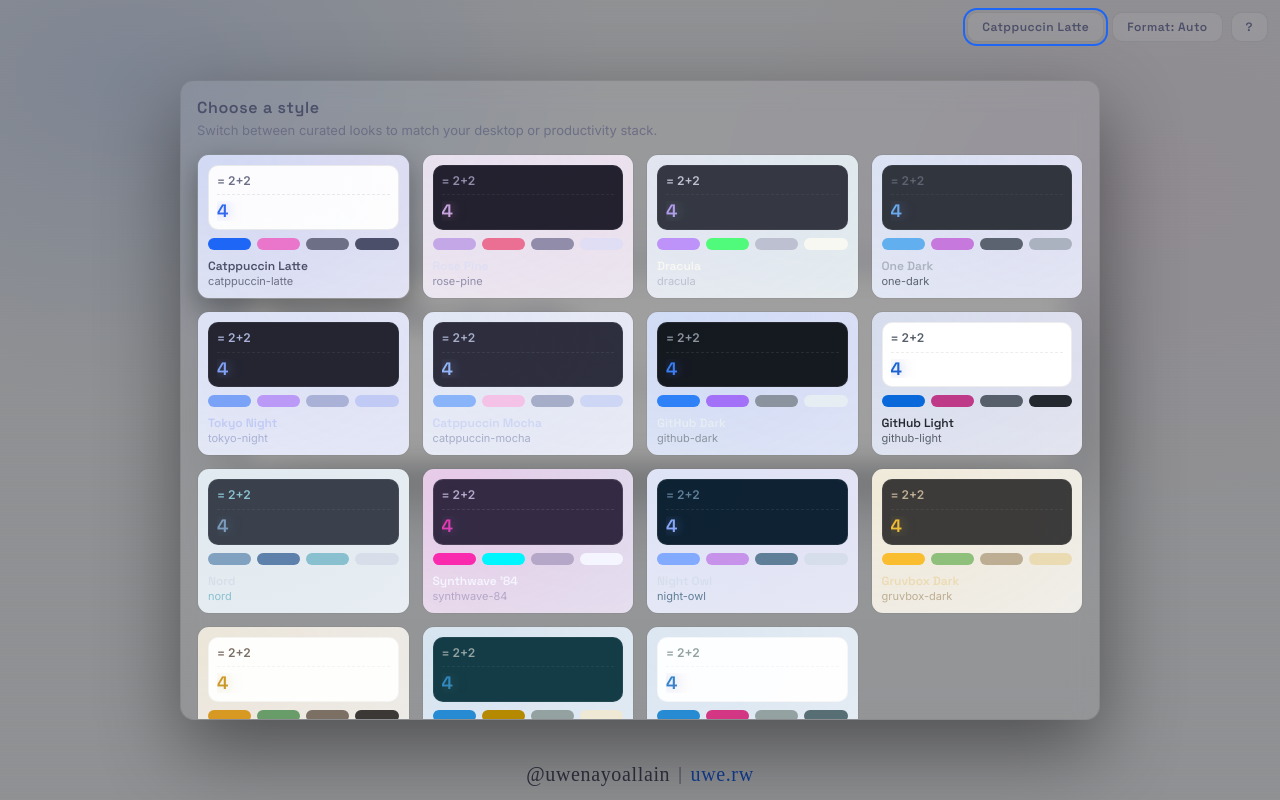
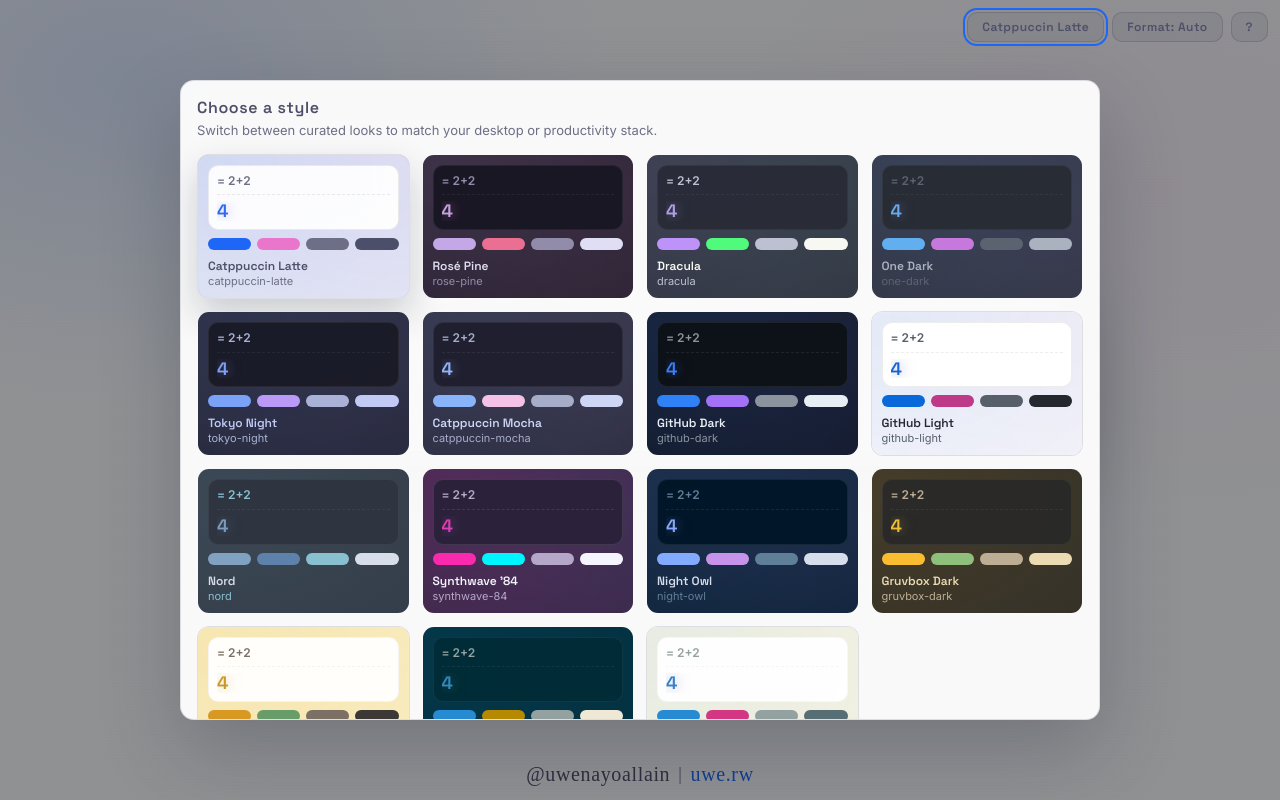
Before and after one commit to uwenayoallain/simple-calculator, a React (Vite) app: page / in a window 1280 px wide. Both pictures are taken after a click on the button "Catppuccin Latte". Built offline with nearby package versions, Linux system fonts and the light colour scheme; a web font is replaced by a local one.

Commit message:
fix: align theme surfaces with preset tone

```diff
--- a/src/components/QuickCalc.tsx
+++ b/src/components/QuickCalc.tsx
@@ -1,7 +1,7 @@
 import { useEffect, useMemo, useRef, useState } from 'react'
 import type React from 'react'
 import { evaluate } from '../lib/calc'
-import { THEMES as PRESETS, getThemeById, type ThemeId } from '../themes'
+import { THEMES as PRESETS, getThemeById, type ThemeId, type ThemeTone } from '../themes'
 
 type FormatMode = 'auto' | 'plain' | 'fixed2' | 'fixed4' | 'scientific'
 
@@ -12,6 +12,43 @@ const FORMAT_OPTIONS: Array<{ id: FormatMode; label: string; hint: string }> = [
   { id: 'fixed4', label: 'Fixed 4', hint: 'Four decimal places' },
   { id: 'scientific', label: 'Scientific', hint: 'Scientific notation with 8 digits' },
 ]
+
+const TONE_VARS: Record<ThemeTone, React.CSSProperties> = {
+  dark: {
+    '--qc-layer-elevated': 'linear-gradient(180deg, rgba(255,255,255,0.1), rgba(255,255,255,0.05))',
+    '--qc-layer-elevated-border': 'rgba(255,255,255,0.08)',
+    '--qc-layer-button-bg': 'rgba(255,255,255,0.08)',
+    '--qc-layer-button-hover': 'rgba(255,255,255,0.12)',
+    '--qc-layer-button-border': 'rgba(255,255,255,0.08)',
+    '--qc-layer-card-bg': 'rgba(255,255,255,0.06)',
+    '--qc-layer-card-border': 'rgba(255,255,255,0.08)',
+    '--qc-layer-card-hover-shadow': '0 10px 30px rgba(0,0,0,0.35)',
+    '--qc-layer-card-selected-shadow': '0 0 0 2px color-mix(in srgb, var(--qc-accent) 55%, transparent) inset, 0 14px 34px rgba(0,0,0,0.45)',
+    '--qc-layer-format-bg': 'rgba(255,255,255,0.06)',
+    '--qc-layer-format-selected-bg': 'rgba(255,255,255,0.1)',
+    '--qc-format-shadow-selected': '0 10px 28px rgba(0,0,0,0.32)',
+    '--qc-layer-toast-bg': 'rgba(255,255,255,0.08)',
+    '--qc-layer-code-bg': 'rgba(255,255,255,0.08)',
+    '--qc-shadow-elevated': '0 30px 80px rgba(0,0,0,0.45)',
+  },
+  light: {
+    '--qc-layer-elevated': 'rgba(255,255,255,0.95)',
+    '--qc-layer-elevated-border': 'rgba(15,23,42,0.12)',
+    '--qc-layer-button-bg': 'rgba(15,23,42,0.06)',
+    '--qc-layer-button-hover': 'rgba(15,23,42,0.1)',
+    '--qc-layer-button-border': 'rgba(15,23,42,0.14)',
+    '--qc-layer-card-bg': 'rgba(255,255,255,0.92)',
+    '--qc-layer-card-border': 'rgba(15,23,42,0.14)',
+    '--qc-layer-card-hover-shadow': '0 14px 30px rgba(15,23,42,0.16)',
+    '--qc-layer-card-selected-shadow': '0 0 0 2px color-mix(in srgb, var(--qc-accent) 45%, transparent) inset, 0 16px 36px rgba(15,23,42,0.2)',
+    '--qc-layer-format-bg': 'rgba(15,23,42,0.06)',
+    '--qc-layer-format-selected-bg': 'rgba(15,23,42,0.12)',
+    '--qc-format-shadow-selected': '0 14px 32px rgba(15,23,42,0.18)',
+    '--qc-layer-toast-bg': 'rgba(15,23,42,0.08)',
+    '--qc-layer-code-bg': 'rgba(15,23,42,0.08)',
+    '--qc-shadow-elevated': '0 30px 80px rgba(15,23,42,0.22)',
+  },
+}
 
 const prefersLightPreset = () => {
   if (typeof window === 'undefined') return false
@@ -240,10 +277,11 @@ export default function QuickCalc() {
     '--qc-surface': activeTheme.vars.surface,
     '--qc-border': activeTheme.vars.border,
     '--qc-bg-layered': activeTheme.layered,
+    ...TONE_VARS[activeTheme.tone],
   }) as React.CSSProperties, [activeTheme])
 
   return (
-    <div className="qc-root" data-theme={themeId} style={rootStyle}>
+    <div className="qc-root" data-theme={themeId} data-tone={activeTheme.tone} style={rootStyle}>
       <div className="qc-toolbar" title="Utilities">
         <button
           className="qc-tool-btn"
@@ -304,10 +342,24 @@ export default function QuickCalc() {
             <p className="qc-picker-sub" id={themeDescriptionId}>Switch between curated looks to match your desktop or productivity stack.</p>
           </div>
           <ul className="qc-grid" role="list">
-            {PRESETS.map((t) => (
+            {PRESETS.map((t) => {
+              const previewVars = {
+                '--qc-bg': t.vars.bg,
+                '--qc-bg-layered': t.layered,
+                '--qc-fg': t.vars.fg,
+                '--qc-muted': t.vars.muted,
+                '--qc-accent': t.vars.accent,
+                '--qc-accent-2': t.vars.accent2,
+                '--qc-error': t.vars.error,
+                '--qc-border': t.vars.border,
+                '--qc-surface': t.vars.surface,
+                ...TONE_VARS[t.tone],
+              } as React.CSSProperties
+              return (
                 <li key={t.id}>
                   <div
                     className={`qc-card ${themeId === t.id ? 'selected' : ''}`}
+                    style={previewVars}
                     onClick={() => selectTheme(t.id)}
                     onKeyDown={(e) => {
                       if (e.key === 'Enter' || e.key === ' ') {
@@ -321,15 +373,11 @@ export default function QuickCalc() {
                     title={t.name}
                   >
                     <div className="qc-card-inner" style={{
-                    '--qc-fg': t.vars.fg,
-                    '--qc-muted': t.vars.muted,
-                    '--qc-border': t.vars.border,
-                    '--qc-surface': t.vars.surface,
-                    color: t.vars.fg,
-                    background: t.layered,
-                    borderColor: t.vars.border,
-                  } as React.CSSProperties}>
-                    <div className="qc-mini" style={{ background: t.vars.surface, borderColor: t.vars.border }}>
+                      color: 'var(--qc-fg)',
+                      background: 'var(--qc-bg-layered)',
+                      borderColor: 'var(--qc-border)',
+                    }}>
+                      <div className="qc-mini" style={{ background: 'var(--qc-surface)', borderColor: 'var(--qc-border)' }}>
                         <div className="qc-mini-input">= 2+2</div>
                         <div className="qc-mini-result" style={{
                           background: `linear-gradient(135deg, ${t.vars.accent}, ${t.vars.accent2})`,
@@ -350,7 +398,8 @@ export default function QuickCalc() {
                     </div>
                   </div>
                 </li>
-            ))}
+              )
+            })}
           </ul>
         </div>
       </div>
--- a/src/quickcalc.css
+++ b/src/quickcalc.css
@@ -13,6 +13,21 @@ html, body, #root { height: 100%; margin: 0 }
   --qc-error: #ff6b6b;
   --qc-surface: rgba(18, 22, 40, 0.85);
   --qc-border: rgba(255, 255, 255, 0.08);
+  --qc-layer-elevated: linear-gradient(180deg, rgba(255,255,255,0.1), rgba(255,255,255,0.05));
+  --qc-layer-elevated-border: rgba(255,255,255,0.08);
+  --qc-layer-button-bg: rgba(255,255,255,0.08);
+  --qc-layer-button-hover: rgba(255,255,255,0.12);
+  --qc-layer-button-border: rgba(255,255,255,0.08);
+  --qc-layer-card-bg: rgba(255,255,255,0.06);
+  --qc-layer-card-border: rgba(255,255,255,0.08);
+  --qc-layer-card-hover-shadow: 0 10px 30px rgba(0,0,0,0.35);
+  --qc-layer-card-selected-shadow: 0 0 0 2px rgba(255,255,255,0.16) inset, 0 10px 30px rgba(0,0,0,0.35);
+  --qc-layer-format-bg: rgba(255,255,255,0.06);
+  --qc-layer-format-selected-bg: rgba(255,255,255,0.1);
+  --qc-format-shadow-selected: 0 8px 24px rgba(0,0,0,0.25);
+  --qc-layer-toast-bg: rgba(255,255,255,0.08);
+  --qc-layer-code-bg: rgba(255,255,255,0.08);
+  --qc-shadow-elevated: 0 30px 80px rgba(0,0,0,0.45);
 }
 
 .qc-root {
@@ -36,9 +51,9 @@ html, body, #root { height: 100%; margin: 0 }
 }
 
 .qc-tool-btn {
-  background: rgba(255,255,255,0.08);
+  background: var(--qc-layer-button-bg);
   color: var(--qc-fg);
-  border: 1px solid var(--qc-border);
+  border: 1px solid var(--qc-layer-button-border);
   border-radius: 10px;
   padding: 6px 14px;
   font-size: 12px;
@@ -49,7 +64,7 @@ html, body, #root { height: 100%; margin: 0 }
   cursor: pointer;
   transition: background 160ms ease, border-color 160ms ease;
 }
-.qc-tool-btn:hover { background: rgba(255,255,255,0.12); border-color: color-mix(in srgb, var(--qc-accent) 40%, transparent) }
+.qc-tool-btn:hover { background: var(--qc-layer-button-hover); border-color: color-mix(in srgb, var(--qc-accent) 40%, transparent) }
 .qc-tool-btn:focus { outline: 2px solid var(--qc-accent); outline-offset: 2px }
 
 .qc-main {
@@ -157,8 +172,8 @@ html, body, #root { height: 100%; margin: 0 }
 .qc-toast {
   position: absolute;
   right: 12px; top: 12px;
-  background: rgba(255,255,255,0.08);
-  border: 1px solid var(--qc-border);
+  background: var(--qc-layer-toast-bg);
+  border: 1px solid var(--qc-layer-button-border);
   color: var(--qc-fg);
   padding: 6px 10px;
   border-radius: 999px;
@@ -219,11 +234,11 @@ html, body, #root { height: 100%; margin: 0 }
   max-height: min(80vh, 620px);
   overflow: auto;
   backdrop-filter: blur(12px) saturate(1.2);
-  background: linear-gradient(180deg, rgba(255,255,255,0.1), rgba(255,255,255,0.05));
-  border: 1px solid var(--qc-border);
+  background: var(--qc-layer-elevated);
+  border: 1px solid var(--qc-layer-elevated-border);
   border-radius: 16px;
   padding: 22px 24px;
-  box-shadow: 0 30px 80px rgba(0,0,0,0.45);
+  box-shadow: var(--qc-shadow-elevated);
   color: var(--qc-fg);
 }
 .qc-modal-header {
@@ -257,7 +272,7 @@ html, body, #root { height: 100%; margin: 0 }
   padding: 10px 12px;
   border-radius: 10px;
   border: 1px solid var(--qc-border);
-  background: rgba(255,255,255,0.06);
+  background: var(--qc-layer-format-bg);
   color: var(--qc-fg);
   cursor: pointer;
   display: grid;
@@ -267,8 +282,8 @@ html, body, #root { height: 100%; margin: 0 }
 .qc-format-item:hover { transform: translateY(-1px); border-color: color-mix(in srgb, var(--qc-accent) 45%, transparent) }
 .qc-format-item.selected {
   border-color: color-mix(in srgb, var(--qc-accent) 55%, transparent);
-  background: rgba(255,255,255,0.1);
-  box-shadow: 0 8px 24px rgba(0,0,0,0.25);
+  background: var(--qc-layer-format-selected-bg);
+  box-shadow: var(--qc-format-shadow-selected);
 }
 .qc-format-name {
   font-weight: 600;
@@ -301,15 +316,15 @@ html, body, #root { height: 100%; margin: 0 }
 }
 .qc-guide-grid code {
   font-family: 'Space Grotesk', 'Inter', ui-sans-serif;
-  background: rgba(255,255,255,0.08);
+  background: var(--qc-layer-code-bg);
   padding: 2px 6px;
   border-radius: 6px;
   color: var(--qc-fg);
 }
 .qc-modal-close {
   margin-top: 18px;
-  border: 1px solid var(--qc-border);
-  background: rgba(255,255,255,0.08);
+  border: 1px solid var(--qc-layer-button-border);
+  background: var(--qc-layer-button-bg);
   color: var(--qc-fg);
   border-radius: 999px;
   padding: 6px 16px;
@@ -318,7 +333,7 @@ html, body, #root { height: 100%; margin: 0 }
   cursor: pointer;
   font-family: 'Space Grotesk', 'Inter', ui-sans-serif;
 }
-.qc-modal-close:hover { background: rgba(255,255,255,0.12) }
+.qc-modal-close:hover { background: var(--qc-layer-button-hover) }
 .qc-modal-close:focus { outline: 2px solid var(--qc-accent); outline-offset: 2px }
 
 /* Theme selector */
@@ -331,11 +346,11 @@ html, body, #root { height: 100%; margin: 0 }
   max-height: min(80vh, 720px);
   overflow: auto;
   backdrop-filter: blur(12px) saturate(1.2);
-  background: linear-gradient(180deg, rgba(255,255,255,0.08), rgba(255,255,255,0.04));
-  border: 1px solid var(--qc-border);
+  background: var(--qc-layer-elevated);
+  border: 1px solid var(--qc-layer-elevated-border);
   border-radius: 14px;
   padding: 16px;
-  box-shadow: 0 30px 80px rgba(0,0,0,0.45);
+  box-shadow: var(--qc-shadow-elevated);
   z-index: 1;
 }
 
@@ -377,16 +392,16 @@ html, body, #root { height: 100%; margin: 0 }
   width: 100%;
   height: 100%;
   border-radius: 12px;
-  border: 1px solid var(--qc-border);
+  border: 1px solid var(--qc-layer-card-border);
   overflow: hidden;
   cursor: pointer;
-  background: rgba(255,255,255,0.06);
+  background: var(--qc-layer-card-bg);
   transition: transform 140ms ease, box-shadow 140ms ease, border-color 140ms ease;
   outline: none;
 }
 .qc-card:focus-visible { box-shadow: 0 0 0 2px var(--qc-accent); border-color: var(--qc-accent); transform: translateY(-2px) }
-.qc-card:hover { transform: translateY(-2px); box-shadow: 0 10px 30px rgba(0,0,0,0.35) }
-.qc-card.selected { box-shadow: 0 0 0 2px rgba(255,255,255,0.16) inset, 0 10px 30px rgba(0,0,0,0.35) }
+.qc-card:hover { transform: translateY(-2px); box-shadow: var(--qc-layer-card-hover-shadow) }
+.qc-card.selected { box-shadow: var(--qc-layer-card-selected-shadow) }
 .qc-card-inner { padding: 10px; }
 .qc-swatch-row { display: grid; grid-template-columns: repeat(4, 1fr); gap: 6px; margin-bottom: 8px }
 .qc-swatch { height: 12px; border-radius: 6px }
```
Also changed, not shown: src/themes.ts (+18 -0 lines). Lines whose indentation alone changed are shown as unchanged.
